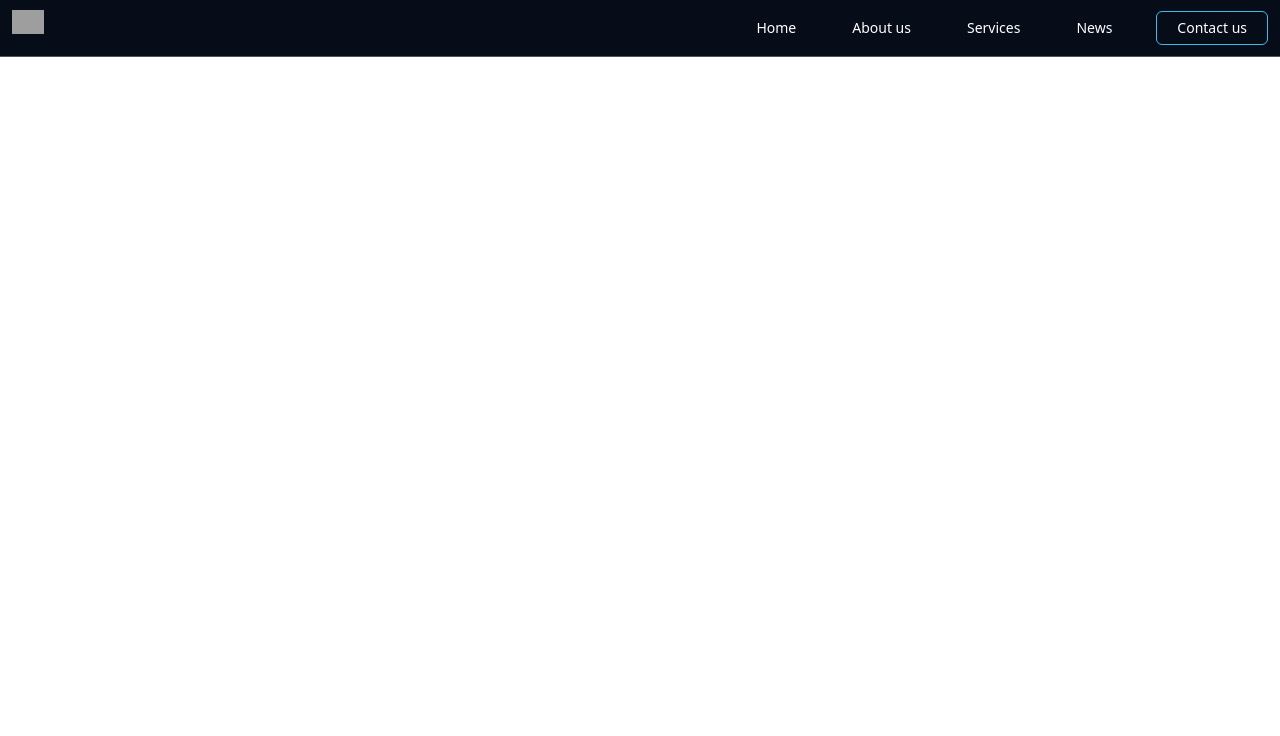
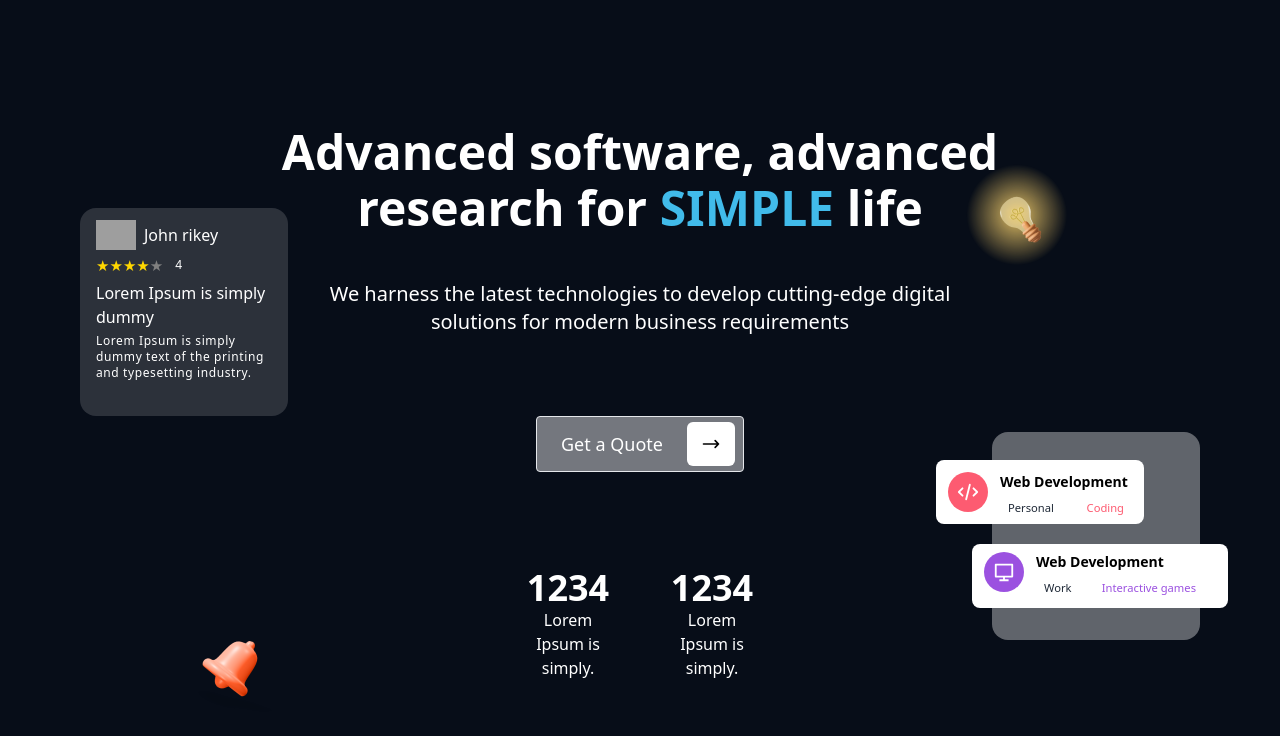
Before and after one commit to AliBoka/my-multipage, a React (Create React App) app: page / in a window 1280 px wide. Shown: the top 736 px of the page. Built offline with nearby package versions, Linux system fonts and the light colour scheme; grey boxes are pictures that could not be loaded.

Commit message:
feat (Home) : add the first home section

```diff
--- a/src/components/Home.jsx
+++ b/src/components/Home.jsx
@@ -1,9 +1,123 @@
-import React from 'react'
+import React, { useState } from "react";
+import { HiOutlineArrowNarrowRight ,HiOutlineCode} from "react-icons/hi";
+import userIcon from '../assets/user-icon.png'
+import bell from '../assets/bell.png';
+import Bulb from '../assets/Bulb.png';
+import ReactStars from "react-rating-stars-component";
+import {RiComputerLine} from 'react-icons/ri'
+const Home = () => {
+  const [starValue, setStarValue] = useState(4)
+  let numValue = 4;
+  const handleRating = (rate) => {
+    setStarValue(rate)
+  }
+  return (
+    <div className=" w-full">
+      {/* ------------ first Section ------------ */}
+      <div className="flex justify-center pt-24 sm:pt-40 lg:pt-32 px-8 bg-primary relative sm:h-screen text-white">
+        <div className="flex flex-col">
+          <div className="flex flex-col items-center text-center  text-3xl lg:text-4xl xl:text-5xl font-bold">
+            <h1 className="">Advanced software, advanced</h1>
+            <h1 className="my-2">
+              research for <span className="text-secondary">SIMPLE </span> life
+            </h1>
+          </div>
+          <div className="flex justify-center items-center mt-10">
+            <p className="text-center w-full sm:w-3/5 lg:text-lg xl:text-xl">
+              We harness the latest technologies to develop cutting-edge digital
+              solutions for modern business requirements
+            </p>
+          </div>
+          <div className="flex items-center justify-center">
+            <div className="flex items-center text-lg justify-between border bg-rgba-white2 w-52 h-14 rounded mt-20 pl-3 pr-2">
+              <p className="mx-3">Get a Quote</p>
+              <div className="flex group hover:bg-secondary rounded-md justify-center items-center bg-white w-12 h-11 hover:cursor-pointer">
+                <HiOutlineArrowNarrowRight className="text-black text-xl group-hover:rotate-360 transition-all duration-500" />
+              </div>
+            </div>
+          </div>
+          <div className="flex items-center justify-center mt-24">
+            <div className="flex justify-between w-60">
+              <div className="flex flex-col items-center justify-center text-center">
+                <h2 className="text-2xl lg:text-3xl xl:text-4xl font-bold">
+                  1234
+                </h2>
+                <p className="text-xs lg:text-sm xl:text-base font-thin w-24">
+                  Lorem Ipsum is simply.
+                </p>
+              </div>
+              <div className="flex flex-col items-center justify-center text-center">
+                <h2 className="text-2xl lg:text-3xl xl:text-4xl font-bold">
+                  1234
+                </h2>
+                <p className="text-xs lg:text-sm xl:text-base font-thin w-24">
+                  Lorem Ipsum is simply.
+                </p>
+              </div>
+            </div>
+          </div>
+        </div>
+        <div className="absolute top-52 left-4 xl:left-20 2xl:left-40 w-52  h-52 bg-rgba-white3 hidden lg:flex flex-col px-4 py-3 rounded-2xl  ">
+          <div className="flex items-center">
+            <img src={userIcon} alt="user-pic"
+            className="w-10" />
+            <p className="ml-2">
+            John rikey
+            </p>
+          </div>
+          <div className="mt-1 flex items-center fleco">
 
-const Home = () => {
-  return (
-    <div>Home</div>
-  )
-}
+            <ReactStars
+            count={5}
+            value={starValue}
+            onChange={handleRating}
+            />
+            <p className="text-xs ml-3">{`${starValue}`}</p>
+          </div>
+            <h2 className="font-medium my-1">Lorem Ipsum is simply dummy</h2>
+            <p className="text-xs font-thin tracking-wider">Lorem Ipsum is simply dummy text of the printing and typesetting industry.</p>
+        </div>
+        <div className="absolute bottom-40 right-16 xl:right-20 2xl:right-40 w-52 h-52 bg-rgba-white4 hidden lg:flex flex-col px-4 py-4 rounded-2xl  ">
+          <div className="relative">
+            <div className="absolute top-3 right-10 w-52 bg-white  h-16  rounded-lg p-3">
+              <div className="flex">
+                <div>
+                 <div className="rounded-full flex justify-center items-center bg-[#FD5B71] w-10 h-10">
+                   <HiOutlineCode size={22}/>
+                 </div>
+                </div>
+                <div className="flex flex-col justify-between ml-3 w-full">
+                  <h1 className="text-black text-sm font-bold">Web Development</h1>
+                  <div className="flex justify-between w-full my-2 px-2">
+                    <p className="text-gray-800 text-[0.70rem] cursor-pointer ">Personal</p>
+                    <p className="text-[#FD5B71] text-[0.70rem] cursor-pointer ">Coding</p>
+                  </div>
+                </div>
+              </div>
+            </div>
+            <div className="absolute top-24 -left-9 w-64 bg-white  h-16  rounded-lg pb-3 pt-2 px-3">
+            <div className="flex">
+                <div>
+                 <div className="rounded-full flex justify-center items-center bg-[#9B51E0] w-10 h-10">
+                   <RiComputerLine size={22}/>
+                 </div>
+                </div>
+                <div className="flex flex-col justify-between ml-3 w-full">
+                  <h1 className="text-black text-sm font-bold">Web Development</h1>
+                  <div className="flex justify-between w-full my-2 pl-2 pr-5">
+                    <p className="text-gray-800 text-[0.70rem] cursor-pointer ">Work</p>
+                    <p className="text-[#9B51E0] text-[0.70rem] cursor-pointer ">Interactive games</p>
+                  </div>
+                </div>
+              </div>
+            </div>
+          </div>
+        </div>
+        <img src={Bulb} className='absolute right-20 top-36 xl:right-48' />
+        <img src={bell} className='absolute left-28 bottom-20 xl:left-48' />
+      </div>
+    </div>
+  );
+};
 
-export default Home
+export default Home;
```
